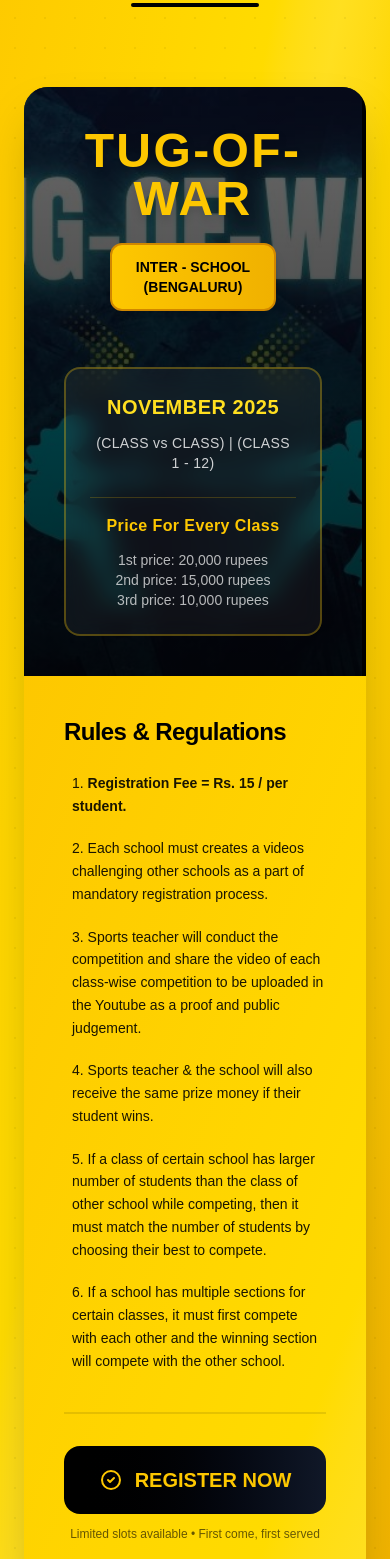
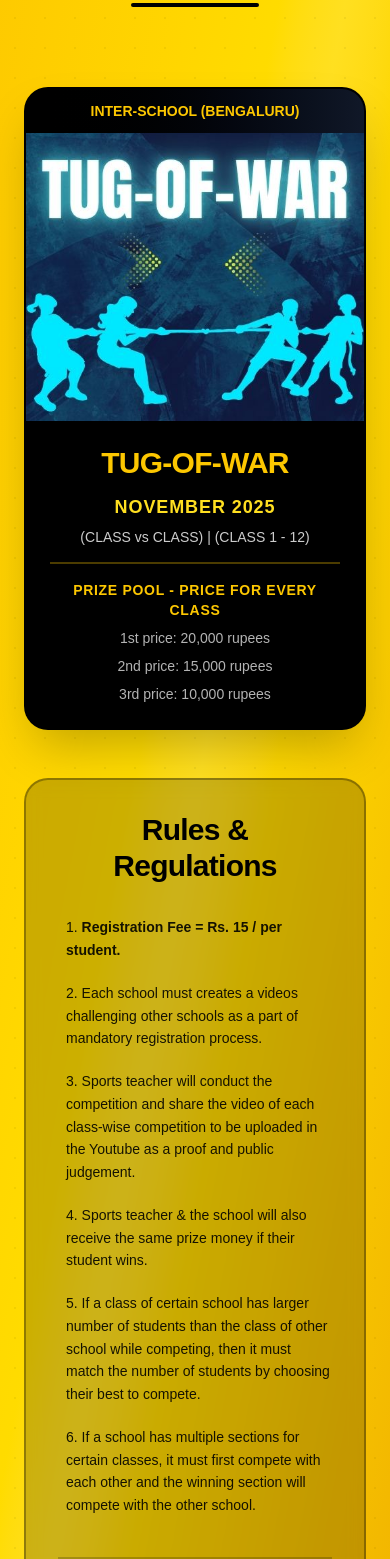
Before and after one commit to rudhamoy/xtrnia, a Next.js app: page / in a window 390 px wide. Shown: the part 7500-9059 px from the top of the page. Built offline with nearby package versions, Linux system fonts and the light colour scheme.

Commit message:
updated the CURRENT COMPETITION

```diff
--- a/app/globals.css
+++ b/app/globals.css
@@ -52,3 +52,13 @@ body {
 .animation-delay-4000 {
   animation-delay: 4s;
 }
+
+/* Hide scrollbar for mobile swipe */
+.scrollbar-hide::-webkit-scrollbar {
+  display: none;
+}
+
+.scrollbar-hide {
+  -ms-overflow-style: none;
+  scrollbar-width: none;
+}
--- a/app/page.tsx
+++ b/app/page.tsx
@@ -321,43 +321,46 @@ export default function Home() {
           <h2 className="text-6xl font-extrabold text-center mb-6 text-black tracking-tight">CURRENT COMPETITION</h2>
           <div className="w-32 h-1 bg-black mx-auto mb-20 rounded-full" />
 
-          <div className="grid md:grid-cols-[480px_1fr] gap-0 max-w-6xl mx-auto shadow-2xl rounded-3xl overflow-hidden">
-            {/* Left side - Premium Event Card */}
-            <div className="relative bg-black p-10 flex items-center justify-center border-r-4 border-black/30 overflow-hidden">
-              {/* Background Image */}
+          {/* Competition Card - Centered */}
+          <div className="max-w-md mx-auto mb-12">
+            <div className="group relative overflow-hidden cursor-pointer rounded-3xl border-2 border-black/20 hover:border-black/40 transition-all duration-300 bg-black shadow-2xl">
+              {/* Top Badge Tag */}
+              <div className="bg-gradient-to-r from-black to-gray-900 text-yellow-400 text-sm font-black px-4 py-3 text-center">
+                INTER-SCHOOL (BENGALURU)
+              </div>
+
+              {/* Product Image */}
+              <div className="relative h-72 overflow-hidden">
                 <img
                   src="/tug-of-war.jpg"
                   alt="Tug of War"
-                className="absolute inset-0 w-full h-full object-cover object-center opacity-70"
+                  className="w-full h-full object-cover group-hover:scale-110 transition-all duration-500"
                 />
-
-              {/* Dark gradient overlay */}
-              <div className="absolute inset-0 bg-gradient-to-b from-black/40 via-black/60 to-black/80" />
-
-              <div className="text-center relative z-10">
-                <h3 className="text-yellow-400 font-extrabold text-5xl mb-5 tracking-wider drop-shadow-lg">TUG-OF-WAR</h3>
-                <div className="bg-gradient-to-r from-yellow-400 to-yellow-500 text-black font-extrabold text-sm px-6 py-3 rounded-xl inline-block mb-6 shadow-lg border-2 border-yellow-600">
-                  INTER - SCHOOL<br />(BENGALURU)
               </div>
 
-                <div className="mt-8 space-y-3 bg-white/5 backdrop-blur-md rounded-2xl p-6 border-2 border-yellow-400/30">
-                  <p className="text-yellow-300 font-bold text-xl tracking-wide">NOVEMBER 2025</p>
-                  <p className="text-white/80 text-sm tracking-wide">(CLASS vs CLASS) | (CLASS 1 - 12)</p>
+              {/* Details */}
+              <div className="p-6 bg-black">
+                <h3 className="text-yellow-400 font-black text-3xl mb-3 text-center tracking-tight">TUG-OF-WAR</h3>
+                <p className="text-yellow-300 font-bold text-lg tracking-wider uppercase mb-2 text-center">NOVEMBER 2025</p>
 
-                  <div className="mt-6 pt-4 border-t border-yellow-400/20">
-                    <p className="text-yellow-400 font-bold text-base mb-3 tracking-wide">Price For Every Class</p>
-                    <p className="text-white/70 text-sm">1st price: 20,000 rupees</p>
-                    <p className="text-white/70 text-sm">2nd price: 15,000 rupees</p>
-                    <p className="text-white/70 text-sm">3rd price: 10,000 rupees</p>
+                <p className="text-white/80 text-sm mb-4 leading-tight text-center">
+                  (CLASS vs CLASS) | (CLASS 1 - 12)
+                </p>
+
+                <div className="space-y-2 pt-4 border-t-2 border-yellow-400/30">
+                  <p className="text-yellow-400 font-bold text-sm tracking-wider uppercase mb-2 text-center">Prize Pool - Price For Every Class</p>
+                  <p className="text-white/70 text-sm text-center">1st price: 20,000 rupees</p>
+                  <p className="text-white/70 text-sm text-center">2nd price: 15,000 rupees</p>
+                  <p className="text-white/70 text-sm text-center">3rd price: 10,000 rupees</p>
                 </div>
               </div>
             </div>
           </div>
 
-            {/* Right side - Premium Rules Section */}
-            <div className="bg-gradient-to-br from-yellow-400 to-yellow-300 p-10 flex flex-col justify-between">
+          {/* Rules Section - Full Width */}
+          <div className="bg-black/20 backdrop-blur-sm rounded-3xl p-8 md:p-10 border-2 border-black/30 max-w-4xl mx-auto">
             <div>
-                <h4 className="text-2xl font-black text-black mb-6 tracking-tight">Rules & Regulations</h4>
+              <h4 className="text-3xl font-black text-black mb-8 tracking-tight text-center">Rules & Regulations</h4>
                 <ol className="space-y-5 text-black/90 text-sm leading-relaxed list-decimal list-inside">
                   <li className="pl-2 hover:text-black transition-colors duration-300">
                     <span className="font-semibold">Registration Fee = Rs. 15 / per student.</span>
@@ -381,10 +384,10 @@ export default function Home() {
             </div>
 
             {/* Registration CTA */}
-              <div className="mt-10 pt-8 border-t-2 border-black/10">
+            <div className="mt-10 pt-8 border-t-2 border-black/20">
               <a
                 href="/register"
-                  className="group relative block w-full px-8 py-5 bg-gradient-to-r from-black to-gray-900 text-yellow-400 font-black text-xl rounded-2xl overflow-hidden transition-all duration-300 hover:scale-105 hover:shadow-[0_0_40px_rgba(0,0,0,0.4)] text-center"
+                className="group relative block w-full max-w-md mx-auto px-8 py-5 bg-gradient-to-r from-black to-gray-900 text-yellow-400 font-black text-xl rounded-2xl overflow-hidden transition-all duration-300 hover:scale-105 hover:shadow-[0_0_40px_rgba(0,0,0,0.4)] text-center"
               >
                 <span className="relative z-10 flex items-center justify-center gap-3">
                   <svg className="w-6 h-6" fill="none" stroke="currentColor" viewBox="0 0 24 24">
@@ -394,10 +397,9 @@ export default function Home() {
                 </span>
                 <div className="absolute inset-0 bg-gradient-to-r from-gray-900 to-black opacity-0 group-hover:opacity-100 transition-opacity duration-300" />
               </a>
-                <p className="text-center text-black/60 text-xs mt-3 font-medium">
+              <p className="text-center text-black/70 text-sm mt-4 font-medium">
                 Limited slots available • First come, first served
               </p>
-              </div>
             </div>
           </div>
         </div>
```
Lines whose indentation alone changed are shown as unchanged.
